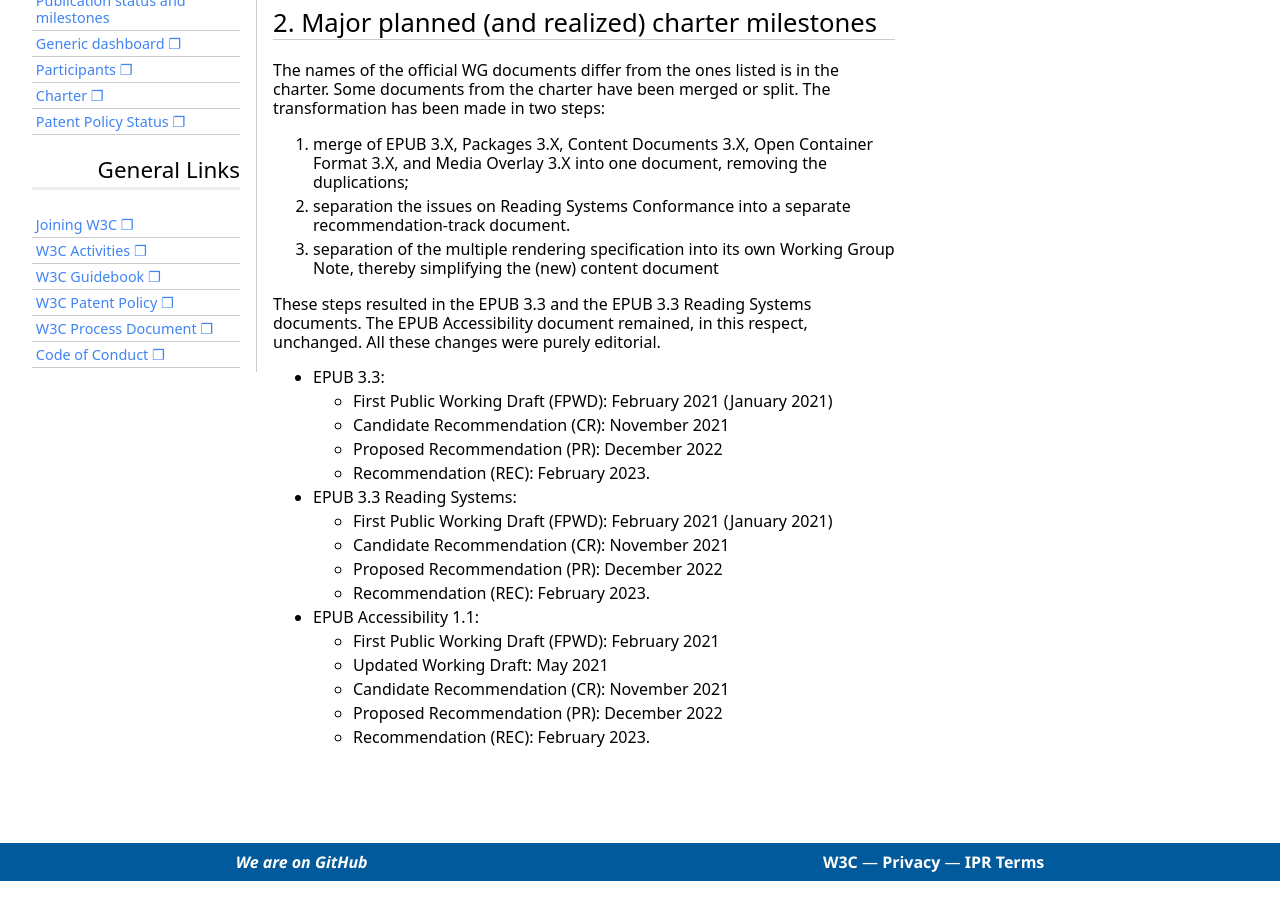
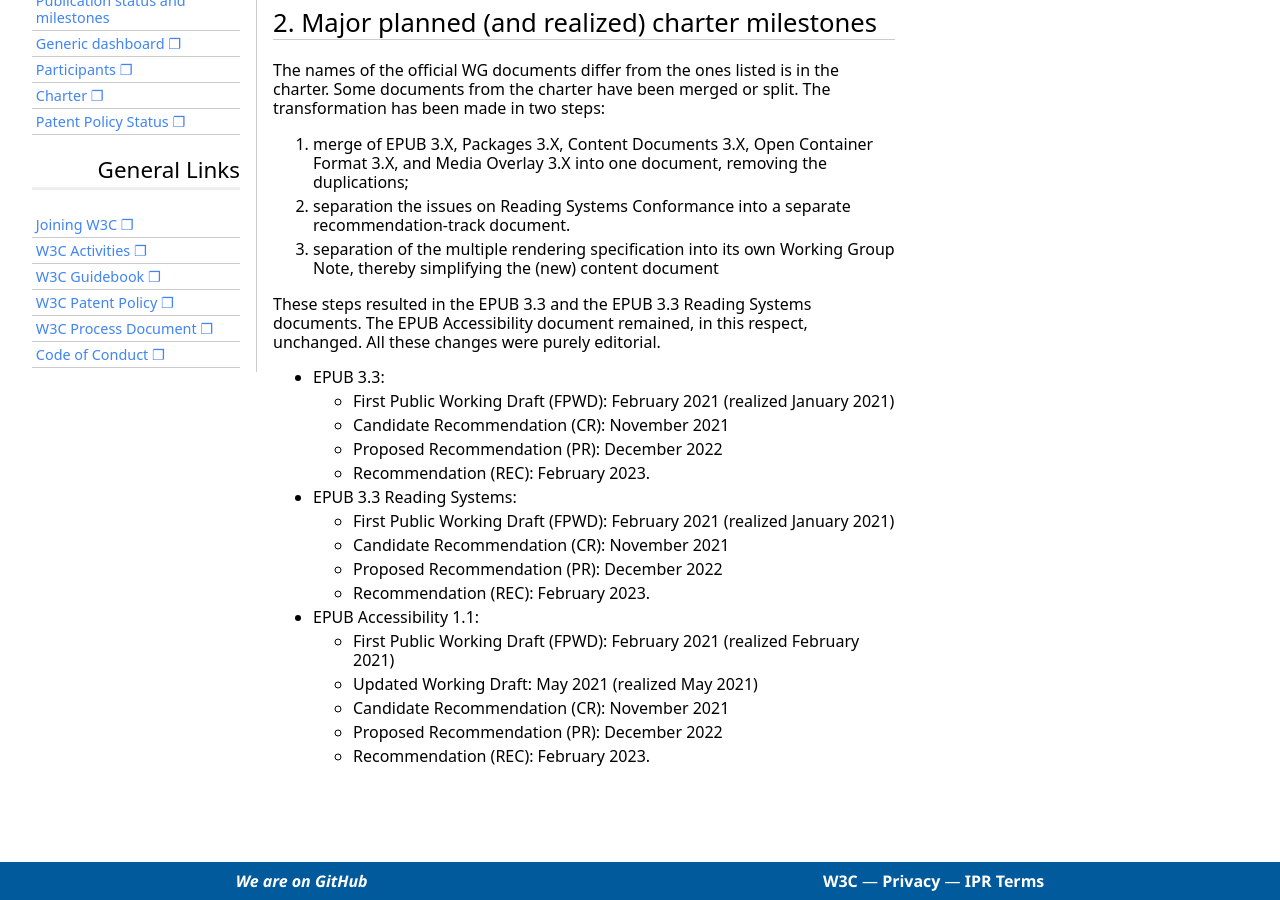
Before and after one commit to w3c/epub-wg, a Jekyll site: the page built from PublStatus.md, in a window 1280 px wide and 900 px high, scrolled down 882 px. Built offline with Jekyll 4.4.1, drawn with Linux system fonts in a browser that asks for light colours; some web fonts are replaced; our own code applies the rules of GitHub Pages for plain Markdown files.

Commit message:
Some updates on the publstatus file

```diff
--- a/PublStatus.md
+++ b/PublStatus.md
@@ -38,18 +38,18 @@ The names of the official WG documents differ from the ones listed is in the cha
 These steps resulted in the EPUB 3.3 and the EPUB 3.3 Reading Systems documents. The EPUB Accessibility document remained, in this respect, unchanged. All these changes were purely editorial.
 
 * EPUB 3.3:
-    * First Public Working Draft (FPWD): February 2021 (January 2021)
+    * First Public Working Draft (FPWD): February 2021 (realized January 2021)
     * Candidate Recommendation (CR): November 2021
     * Proposed Recommendation (PR): December 2022
     * Recommendation (REC): February 2023.
 * EPUB 3.3 Reading Systems:
-    * First Public Working Draft (FPWD): February 2021 (January 2021)
+    * First Public Working Draft (FPWD): February 2021 (realized January 2021)
     * Candidate Recommendation (CR): November 2021
     * Proposed Recommendation (PR): December 2022
     * Recommendation (REC): February 2023.
 * EPUB Accessibility 1.1:
-    * First Public Working Draft (FPWD): February 2021
-    * Updated Working Draft: May 2021
+    * First Public Working Draft (FPWD): February 2021 (realized February 2021)
+    * Updated Working Draft: May 2021 (realized May 2021)
     * Candidate Recommendation (CR): November 2021
     * Proposed Recommendation (PR): December 2022
     * Recommendation (REC): February 2023.
```
